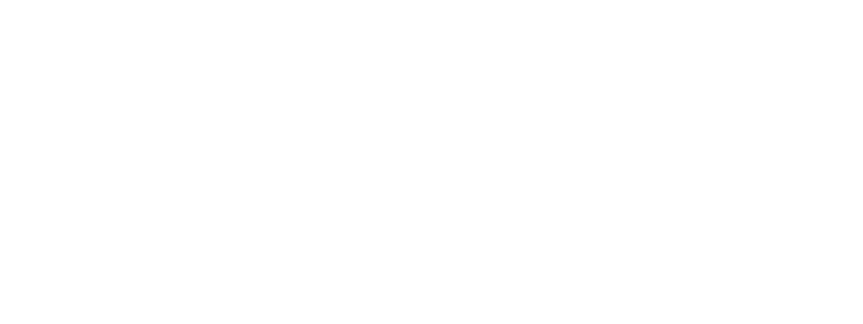
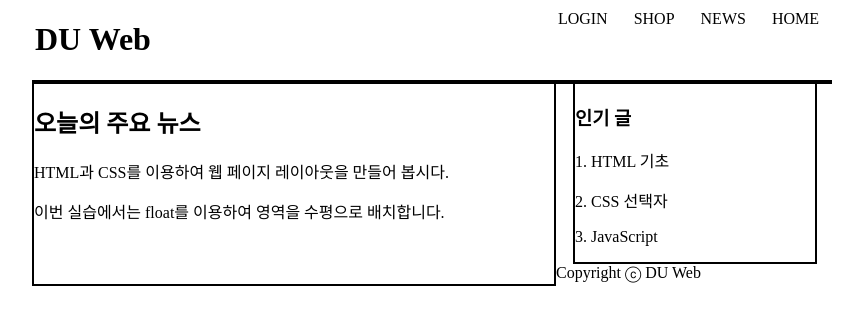
Before and after one commit to gwaje0111/Web_Lecture, a plain HTML site: page exer03_css_layout/ex01_float_with_overflow.html in a window 1280 px wide. Shown: the whole page, without its empty margins (208-1071 px from the left). Drawn offline with Linux system fonts and the light colour scheme.

Commit message:
CSS예제: 레이아웃

```diff
--- a/exer03_css_layout/02_margin_width.html
+++ b/exer03_css_layout/02_margin_width.html
@@ -0,0 +1,15 @@
+<!DOCTYPE html>
+<html lang="en">
+<head>
+    <meta charset="UTF-8">
+    <meta name="viewport" content="width=device-width, initial-scale=1.0">
+    <title>Document</title>
+    <link rel="stylesheet" href="style.css">
+</head>
+<body class="margin_02">
+    <h1>Lorem ipsum</h1>
+    <h2>Neque porro quisquam est qui...</h2>
+    <p>Lorem ipsum dolor sit amet, consectetur adipiscing elit.</p>
+    <p>Proin ut quam feugiat, tincidunt dolor nec, iaculis dui.</p>
+</body>
+</html>
--- a/exer03_css_layout/ex01.css
+++ b/exer03_css_layout/ex01.css
@@ -0,0 +1,53 @@
+.header{
+    overflow: hidden;
+    border-bottom: 2px solid black;
+}
+
+.header h1{
+    float: left;
+}
+
+.header p{
+    float: right;
+}
+
+body{
+    width: 800px;
+    margin: 0 auto;
+}
+
+.item00{
+    float: left;
+    margin: 0 3px;
+    padding: 0px;
+}
+
+.item{
+    float: right;
+    margin: 0 3px;
+    padding: 10px;
+}
+
+.container{
+    border-bottom: 2px solid black;
+}
+
+hr{
+    border: 2px;
+    background-color: black;
+    height: 2px;
+}
+
+.today_news{
+    float: left;
+    width: 65%;
+    height: 200px;
+    border: 2px solid black;
+}
+
+.popular{
+    float: right;
+    margin: 0 15px;
+    width: 30%;
+    border: 2px solid black;
+}
--- a/exer03_css_layout/ex01_float_with_overflow.html
+++ b/exer03_css_layout/ex01_float_with_overflow.html
@@ -0,0 +1,37 @@
+<!DOCTYPE html>
+<html lang="en">
+<head>
+    <meta charset="UTF-8">
+    <meta name="viewport" content="width=device-width, initial-scale=1.0">
+    <title>Document</title>
+    <link rel="stylesheet" href="ex01.css">
+</head>
+<body>
+    <div class="header">
+        <div class="item00"><h1>DU Web</h1></div>
+        <div class="item">HOME</div>
+        <div class="item">NEWS</div>
+        <div class="item">SHOP</div>
+        <div class="item">LOGIN</div>
+    </div>
+
+    <div class="container">
+        <div class="today_news">
+            <h2>오늘의 주요 뉴스</h2>
+            <p>HTML과 CSS를 이용하여 웹 페이지 레이아웃을 만들어 봅시다.</p>
+            <p>이번 실습에서는 float를 이용하여 영역을 수평으로 배치합니다.</p>
+        </div>
+
+        <div class="popular">
+            <h3>인기 글</h3>
+            <p>1. HTML 기초</p>
+            <p>2. CSS 선택자</p>
+            <p>3. JavaScript</p>
+        </div>
+    </div>
+
+    <div class="copyright">
+        Copyright ⓒ DU Web
+    </div>
+</body>
+</html>
--- a/exer03_css_layout/style.css
+++ b/exer03_css_layout/style.css
@@ -29,3 +29,8 @@
     padding: 10px;
     border: 1px solid black;
 }
+
+.margin_02{
+    margin: 0 auto;
+    width: 500px;
+}
```
Also changed, not shown: exer03_css_layout/03_one_true.html (+55 -0 lines).
